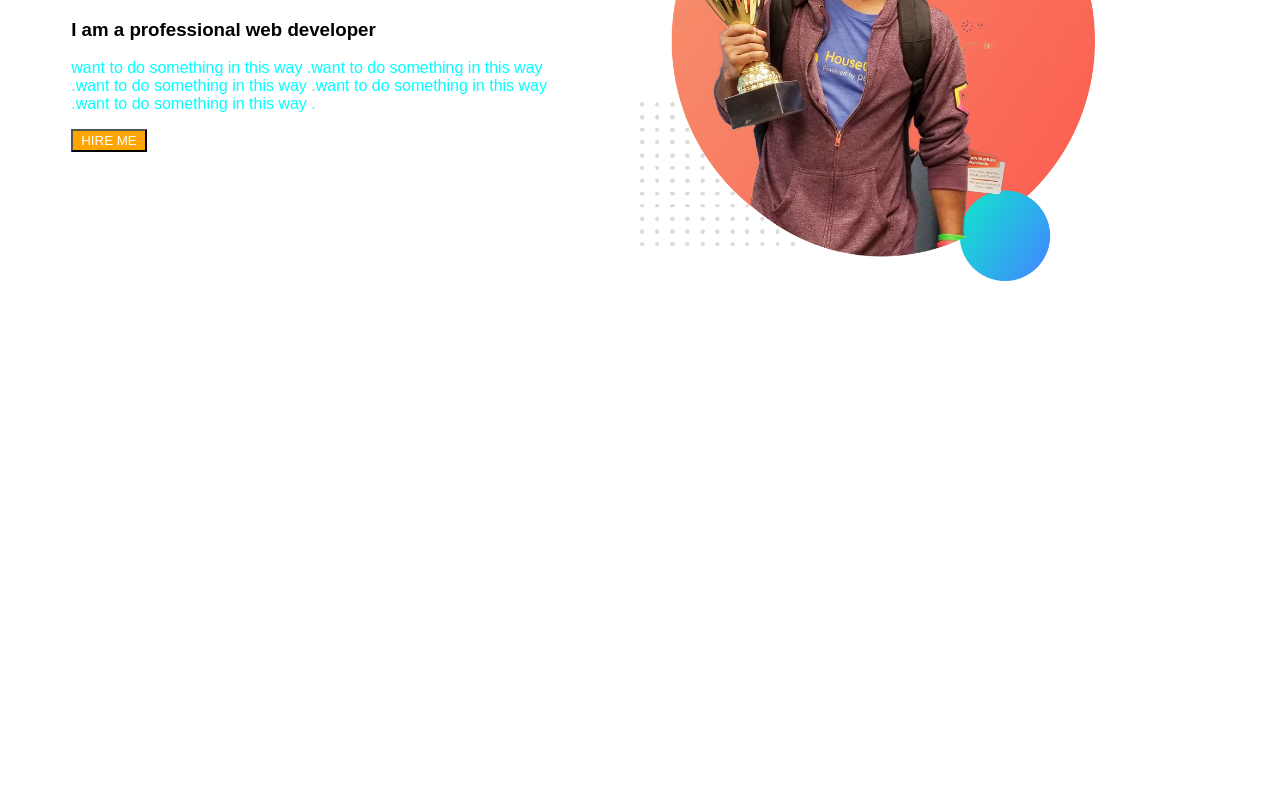
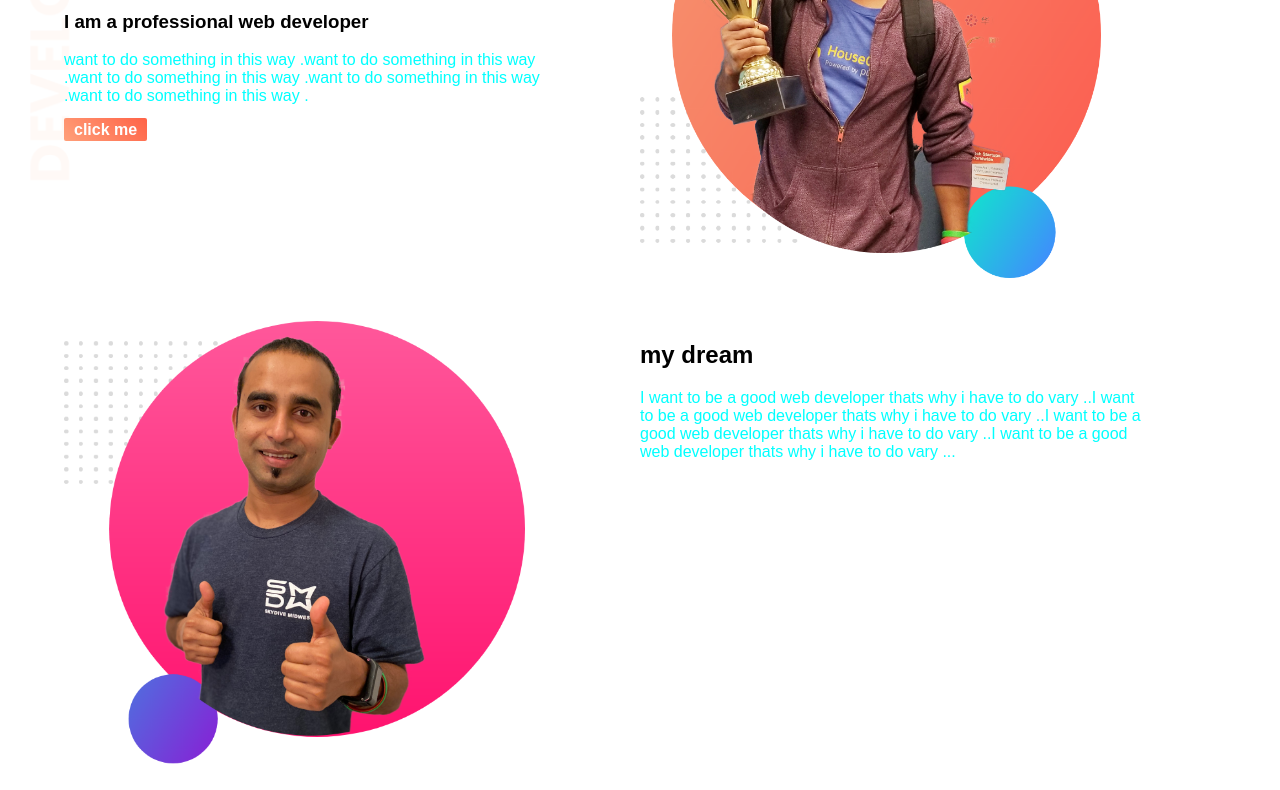
Before and after one commit to salma020/portfolio, a plain HTML site: page index.html in a window 1280 px wide. Shown: the part 179-969 px from the top of the page. Before the commit the page ends 800 px from the top, so only its background shows below. Drawn offline with Linux system fonts and the light colour scheme.

Commit message:
dream done

```diff
--- a/index.html
+++ b/index.html
@@ -7,13 +7,13 @@
     <link rel="stylesheet" href="style.css">
 </head>
 <body>
-    <section>
+    <section class="topper-part">
       <div class="lefti">
         <h1>Welcome to</h1>
         <h1><span class="name_highlight">Salma's</span> website</h1>
         <h3>I am a professional web developer</h3>
         <p>want to do something in this way .want to do something in this way .want to do something in this way .want to do something in this way .want to do something in this way .</p>
-        <button class="btn">HIRE ME</button>
+        <a class="btn" target="_blank" href="http://www.google.com">click me</a>
       </div>
       <div class="lefti">
           <img src="images/jhankar.png" alt="">
@@ -21,5 +21,15 @@
 
 
     </section>
+   <section class="dream-part" >
+     <div class="lefti">
+    <img src="images/jhankar2.png" alt="">
+     </div>
+     <div class="lefti">
+      <h2>my dream</h2>
+      <p>I want to be a good web developer thats why i have to do vary ..I want to be a good web developer thats why i have to do vary ..I want to be a good web developer thats why i have to do vary ..I want to be a good web developer thats why i have to do vary ...</p>
+
+     </div>
+   </section>
 </body>
 </html>
--- a/style.css
+++ b/style.css
@@ -1,4 +1,5 @@
 body{
+    margin: 0px;
     font-family: arial;
 }
 
@@ -14,9 +15,12 @@ p{
     color: cyan;
 }
 .btn{
-    padding: 2px 8px;
+    padding: 3px 10px;
     color: white;
-    background-color: orange;
+    background-image: linear-gradient(45deg,lightsalmon,tomato);
+    text-decoration: none;
+    border-radius: 2px;
+    font-weight: bold;
 }
 .lefti{
     width: 40%;
@@ -26,3 +30,10 @@ p{
 .lefti img{
     width: 90%;
 }
+.topper-part{
+    background-image: url(images/top-banner.png);
+    background-repeat: no-repeat;
+}
+section{
+    height: 500px;
+}
```
